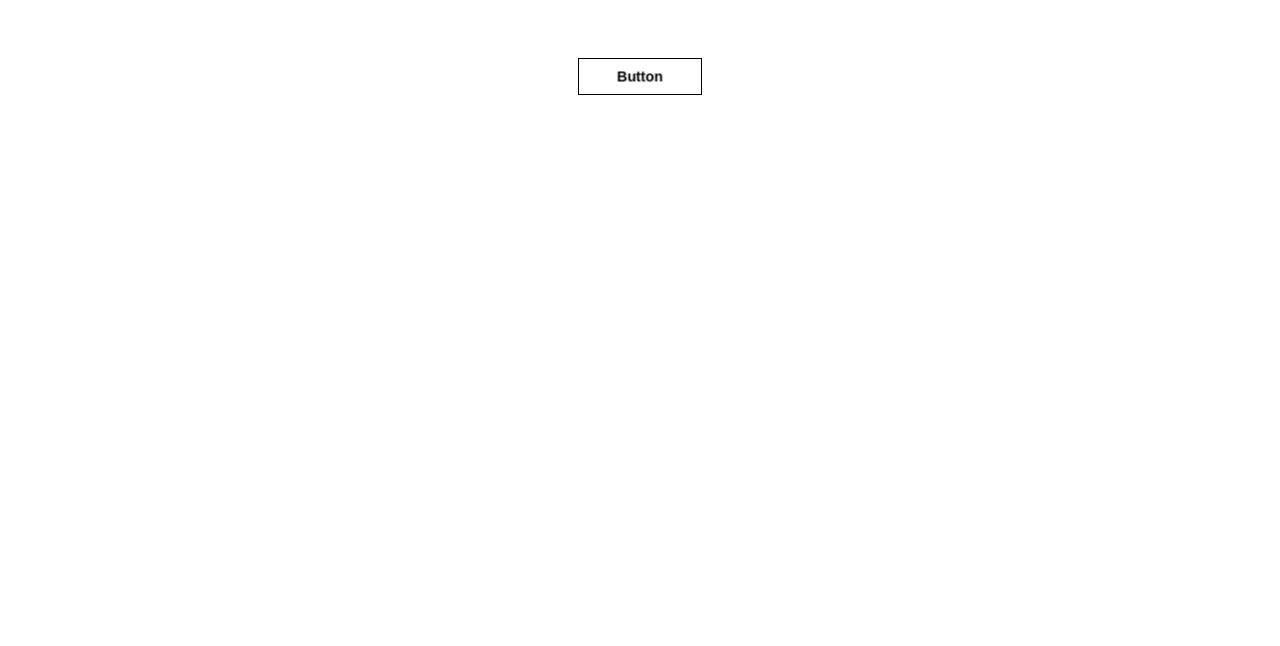
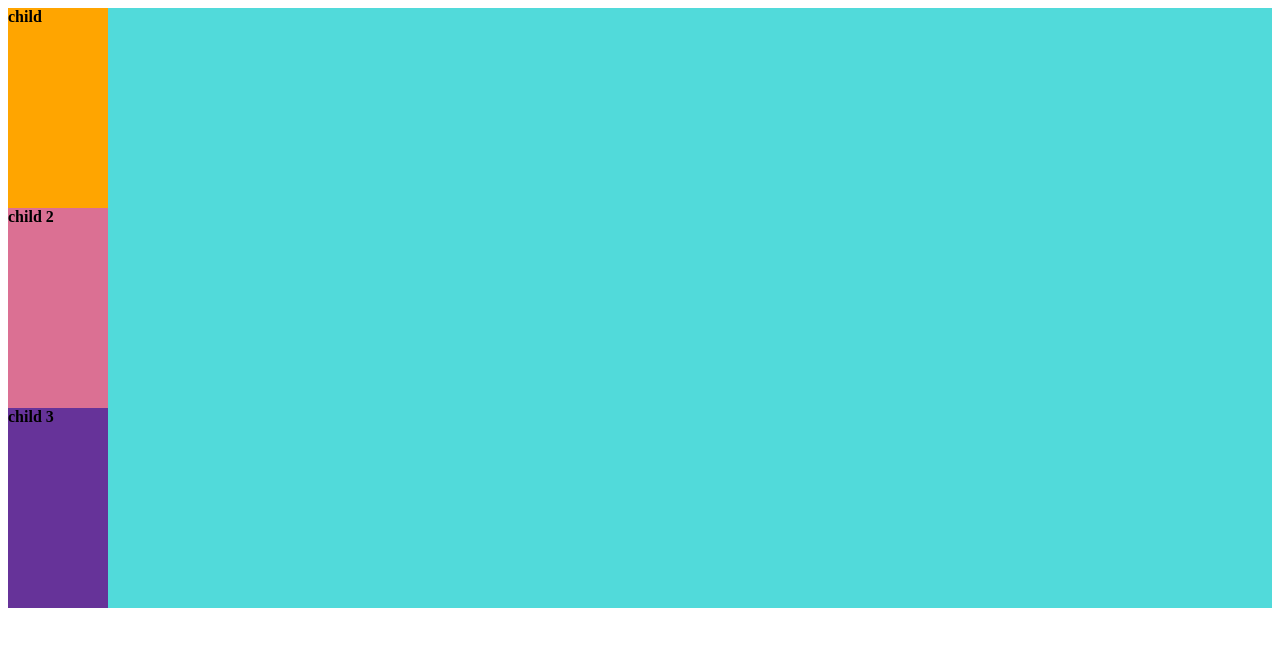
Before and after one commit to TakahashiIkki/udemy-front-dev-tutorial, a website: page section/lesson/index.html in a window 1280 px wide. Drawn offline with Linux system fonts and the light colour scheme.

Commit message:
flex box を学んだ

```diff
--- a/section/lesson/index.html
+++ b/section/lesson/index.html
@@ -8,10 +8,10 @@
     <link rel="stylesheet" href="style.css">
 </head>
 <body>
-    <div id="container">
-        <button class="btn cover-3d">
-            <span>Button</span>
-        </button>
+    <div class="parent">
+        <div class="child">child</div>
+        <div class="child v2">child 2</div>
+        <div class="child v3">child 3</div>
     </div>
 </body>
 </html>
--- a/section/lesson/style.scss
+++ b/section/lesson/style.scss
@@ -1,54 +1,33 @@
-$cWhite: white;
-$cBlack: black;
-
-#container {
-  text-align: center;
+.parent {
+  background-color: rgb(81, 218, 218);
+  height: 600px;
+  width: 100%;
 }
 
-.btn {
-  background-color: $cWhite;
-  color: $cBlack;
-  border: 1px solid $cBlack;
-  padding: 10px 40px;
-  margin: 50px 0;
+.child {
+  background-color: orange;
+  width: 100px;
+  height: 100px;
   font-weight: 600;
-  cursor: pointer;
-  transition: all 0.3s;
+  flex-grow: 1;
+  flex-basis: 300px;
+}
 
-  &.cover-3d {
-    position: relative;
-    z-index: 1;
-    transform-style: preserve-3d;
-    perspective: 300px; /* 奥行き */
+.child.v1 {
+  flex-shrink: 0;
+}
 
-    & span {
-      display: inline-block;
-      transform: translate3d(0, 0, 20px);
-    }
+.child.v2 {
+  background-color: palevioletred;
+  flex-grow: 2;
+}
 
-    &::before {
-      content: '';
-      display: inline-block;
-      width: 100%;
-      height: 100%;
-      background-color: $cBlack;
-      position: absolute;
-      top: 0;
-      left: 0;
-      transform: rotateX(90deg);
-      transform-origin: top center;
-      opacity: 0;
-      transition: all 0.3s;
-      //z-index: -1;
-    }
+.child.v3 {
+  background-color: rebeccapurple;
+  flex-grow: 3;
+}
 
-    &:hover {
-      color: $cWhite;
-
-      &::before {
-        transform: none;
-        opacity: 1;
-      }
-    }
-  }
+.parent {
+  display: flex;
+  flex-direction: column;
 }
```
Also changed, not shown: section/lesson/style.css.
